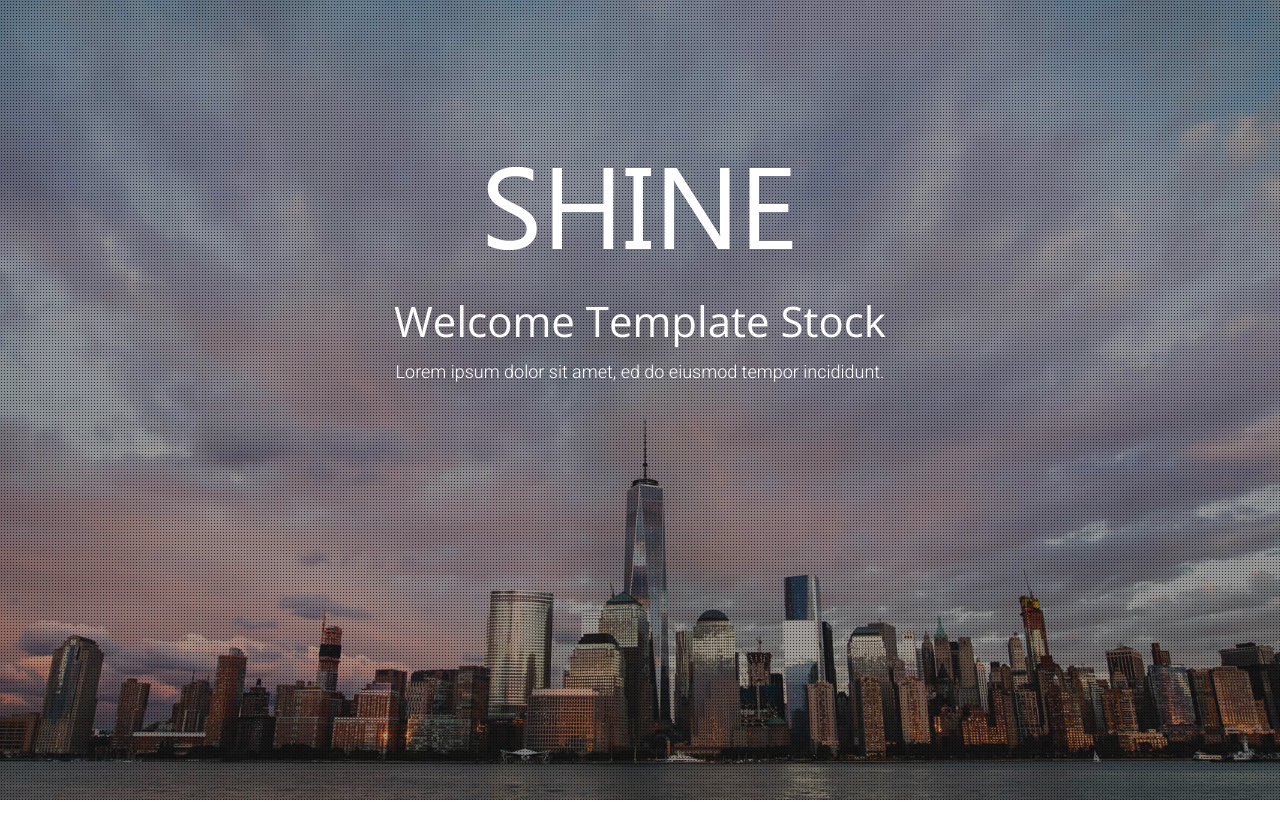
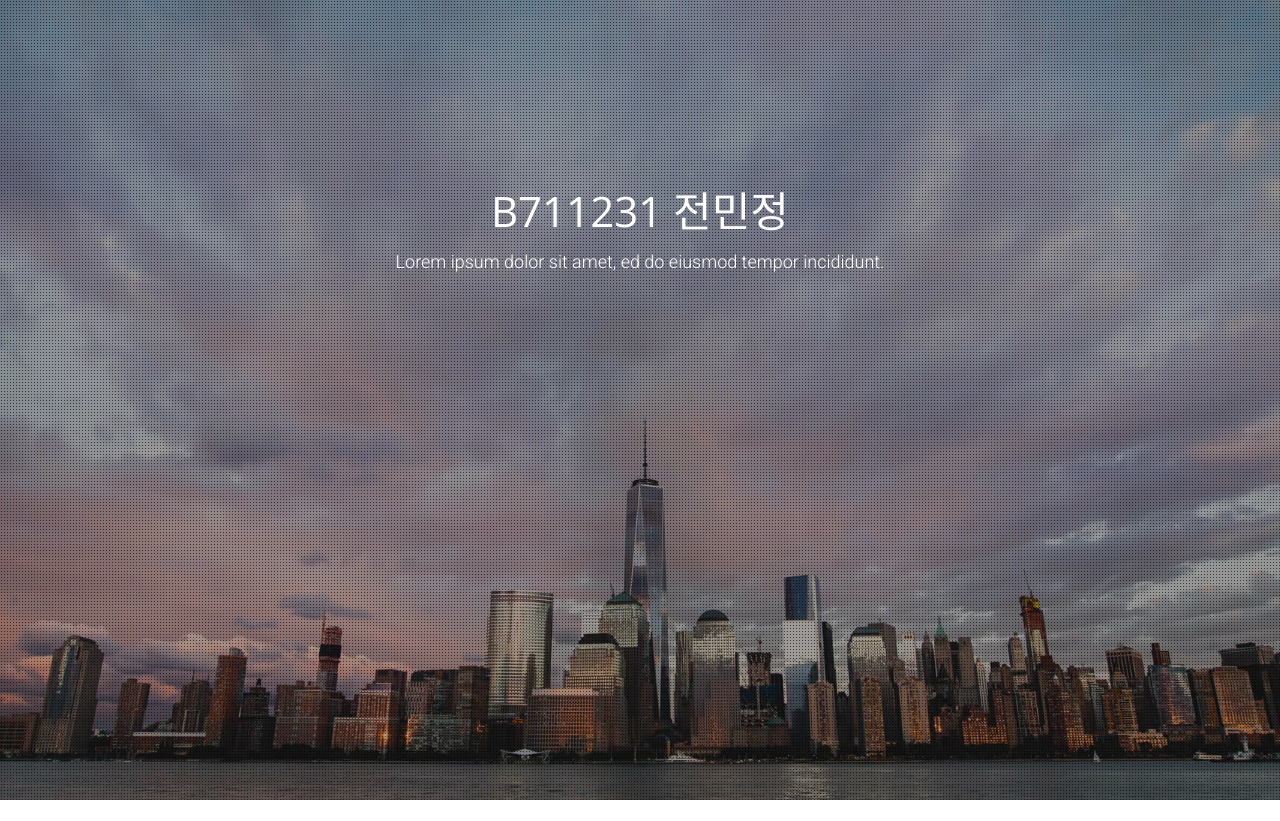
Before and after one commit to ummjevel/swdemo, a plain HTML site: page index.html in a window 1280 px wide. Shown: the top 821 px of the page. Drawn offline with nearby package versions, Linux system fonts and the light colour scheme.

Commit message:
modify index

```diff
--- a/index.html
+++ b/index.html
@@ -39,8 +39,8 @@
 			<div class="container">
 				<div class="row text-center">
 					<div class="col-md-8">
-						<img class="logo" src="images/logo.png" />
-						<h1 class="white-text">Welcome Template Stock</h1>
+						<!-- <img class="logo" src="images/logo.png" /> -->
+						<h1 class="white-text">B711231 전민정</h1>
 						<h5 class="white-text">Lorem ipsum dolor sit amet, ed do eiusmod tempor incididunt.</h5>
 						<div id="countdown" class="white-text"></div>
 					</div>
```
